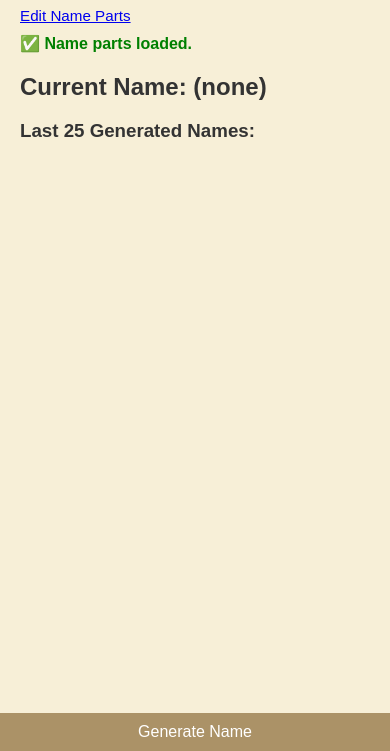
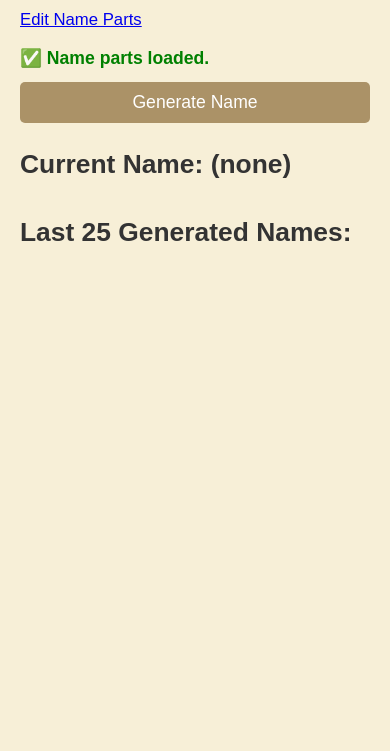
Before and after one commit to Krimotz/NameGenMag, a plain HTML site: page name_generator.html in a window 390 px wide. Shown: the part 93-844 px from the top of the page. Drawn offline with Linux system fonts and the light colour scheme.

Commit message:
Enhance mobile readability: larger text and spacing

```diff
--- a/static/style.css
+++ b/static/style.css
@@ -47,34 +47,37 @@ input[type="text"] {
 /* ✅ Mobile styles */
 @media (max-width: 768px) {
   body {
+    font-size: 1.1rem;
+    line-height: 1.6;
+    padding: 12px;
+    padding-bottom: 80px; /* make room for bottom button */
+  }
+
+  h1, h2, h3 {
+    font-size: 1.5em;
+    margin-bottom: 0.5em;
+  }
+
+  button {
+    font-size: 1.2rem;
+    padding: 14px;
+  }
+
+  input[type="text"] {
+    font-size: 1.1rem;
     padding: 10px;
-  }
-#generateBtn {
-    position: fixed;
-    bottom: 0;
-    left: 0;
-    right: 0;
-    width: 100%;
-    border-radius: 0;
-    margin: 0;
-    z-index: 999;
-  }
-  .input-row {
-    flex-direction: column;
-    align-items: stretch;
   }
 
   label {
-    width: auto;
-    margin-bottom: 4px;
+    font-size: 1.05rem;
   }
 
-  input[type="text"] {
-    width: 100%;
+  #currentName {
+    font-size: 1.4rem;
+    font-weight: bold;
   }
 
-  button {
+  .history-item {
     font-size: 1.1rem;
-    padding: 12px;
   }
 }
```
